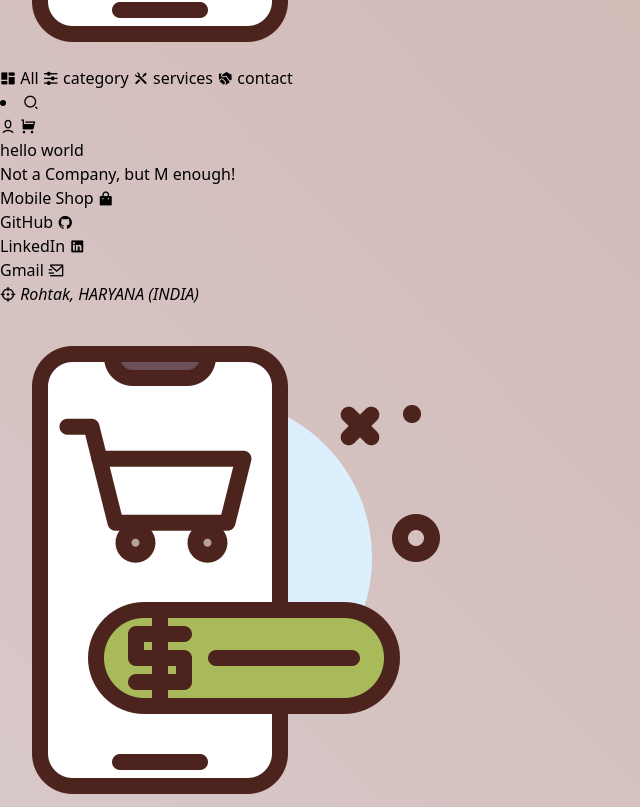
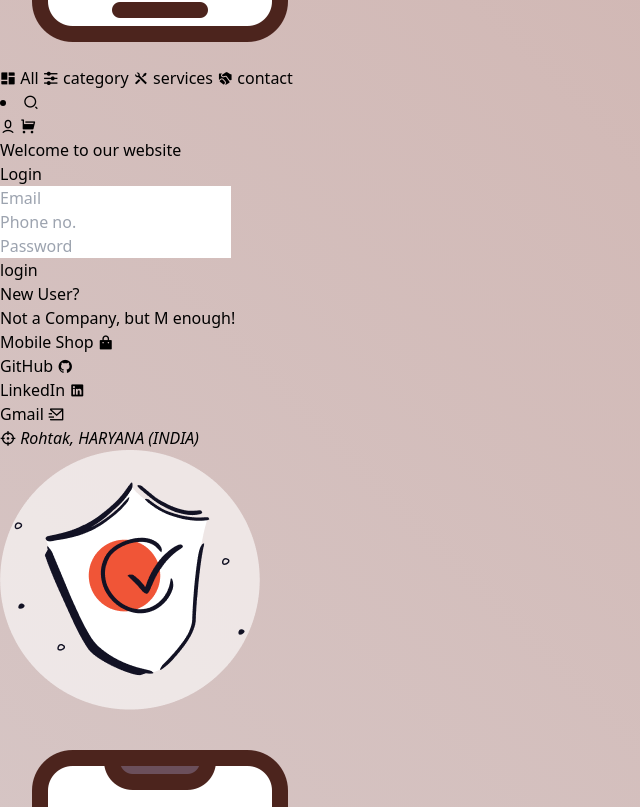
Before and after one commit to MrKuldeep01/Mobile_shop, a React (Vite) app in the folder Frontend/: page / in a window 1280 px wide. Shown: the part 446-1253 px from the top of the page, without its empty margins (0-640 px from the left). Built offline with nearby package versions, Linux system fonts and the light colour scheme; no server answers.

Commit message:
Now path is getting clear.

```diff
--- a/Frontend/src/App.jsx
+++ b/Frontend/src/App.jsx
@@ -8,7 +8,7 @@ import ProductService from "./servicies/Product.services.js";
 import { login, logout } from "./store/Auth.slice.js";
 import Container from "./components/container/Container.jsx";
 function App({outlet}) {
-  const [loading, setLoading] = useState(true);
+  const [loading, setLoading] = useState(false);
   const dispatch = useDispatch();
 // get current user
   // useEffect(()=>{
@@ -26,19 +26,19 @@ function App({outlet}) {
   //     setLoading(false);
   //   })
   // },[])
+
 // get all products
-  useEffect(()=>{
-    ProductService.getProductList()
-    .then(products=>{
-      console.log("products : ");
-      console.log(products);
-    })
-    .catch(error=>{
-      console.log("Error while getting all products :: app.jsx :: useEffect :- \n" + error);
-    }).finally(()=>{
-      setLoading(false);
-    })
-  },[])
+  // useEffect(()=>{
+  //   ProductService.getProductList()
+  //   .then(products=>{
+  //     // dispatch(setProducts(products));
+  //   })
+  //   .catch(error=>{
+  //     console.log("Error while getting all products :: app.jsx :: useEffect :- \n" + error);
+  //   }).finally(()=>{
+  //     setLoading(false);
+  //   })
+  // },[])
 
   return loading ? (<div>Loading...</div>) : (
 <div className="min-h-screen flex flex-wrap content-center">
@@ -46,8 +46,8 @@ function App({outlet}) {
     <Header/>
       <Container>
         {/* {outlet} */}
-        {/* <Login/> */}
-        <h1 className="text-4xl font-bold text-center"> hello world </h1>
+        <h1 className="text-4xl font-bold text-center"> Welcome to our website </h1>
+        <Login/>
       </Container>
     <Footer/>
   </div>
--- a/Frontend/src/components/Footer/Footer.jsx
+++ b/Frontend/src/components/Footer/Footer.jsx
@@ -5,20 +5,20 @@ import  Logo from "../Logo.jsx"
 
 function Footer() {
   return (
-    <footer className="relative overflow-hidden px-2 py-30 w-full bg-gray-400/10 border border-t-2 border-t-black flex items-center justify-center ">
+    <footer className="relative overflow-hidden px-2 py-30 w-full bg-gray-400/10 border border-t-2 border-t-black flex items-center justify-center text-amber-950/80 ">
       <div className="relative w-full z-10 mx-auto px-4">
         <div className=" flex flex-wrap">
 
           <div className="w-full p-6 md:w-1/2 ">
             <div className="h-full">
-              <h3 className="tracking-px mb-9  text-xs font-semibold uppercase text-gray-500">
+              <h3 className="tracking-px mb-9 hover:cursor-none hover:text-amber-950 text-xs font-semibold uppercase">
                 Not a Company, but M enough!
               </h3>
-              <h2 className="my-2 text-4xl font-serif font-semibold capitalize text-zinc-600/80 w-full py-2 ">Mobile Shop <i className="ri-shopping-bag-fill"></i></h2>
-              <ul>
+              <h2 className="my-2 text-4xl font-serif font-semibold capitalize text-amber-950 w-full py-2 ">Mobile Shop <i className="ri-shopping-bag-fill"></i></h2>
+              <ul className="" >
                 <li className="mb-4">
                   <Link
-                    className=" text-base font-medium text-gray-900 hover:text-gray-700"
+                    className=" text-base font-medium text-inherit hover:text-amber-950"
                     to="https://github.com/MrKuldeep01/Mobile_shop.git"
                   >
                     GitHub <i className="ri-github-fill"></i>
@@ -27,7 +27,7 @@ function Footer() {
 
                 <li className="mb-4">
                   <Link
-                    className=" text-base font-medium text-gray-900 hover:text-gray-700"
+                    className=" text-base font-medium hover:text-amber-950"
                     to="https://www.linkedin.com/in/kuldeep-kumar-a4b71a258/"
                   >
                     LinkedIn <i className="ri-linkedin-box-fill"></i>
@@ -35,7 +35,7 @@ function Footer() {
                 </li>
                 <li className="mb-4">
                   <Link
-                    className=" text-base font-medium text-gray-900 hover:text-gray-700"
+                    className=" text-base font-medium hover:text-amber-950"
                     to="mailto:kkharoliya20@gmail.com"
                   >
                     Gmail <i className="ri-mail-send-line"></i>
@@ -43,7 +43,7 @@ function Footer() {
                 </li>
                 <li className="mb-4">
                   <address
-                    className=" text-base sm:text-base  font-semibold text-gray-900 hover:text-gray-700">
+                    className=" text-base sm:text-sm font-semibold hover:text-amber-950 ">
                     <i className="ri-crosshair-2-line"></i> Rohtak, HARYANA (INDIA)
                   </address>
                 </li>
@@ -52,11 +52,14 @@ function Footer() {
           </div>
           <div className="w-full p-6 md:w-1/2 ">
             <div className="flex h-full flex-col justify-around items-center sm:items-end">
-              <div className="mb-4 inline-flex items-center">
-                <Logo className="lg:size-40 sm:size-28 size-26 p-1 sm:p-2" />
+              <div className="mb-0 inline-flex w-full items-center justify-end">
+                <img src="security.png" className="lg:size-20 sm:size-18 size-14 p-1 " />
+              </div>
+              <div className="mb-4 inline-flex items-center ">
+                <Logo className="lg:size-40 sm:size-32 size-28 p-1 sm:p-2" />
               </div>
               <div>
-                <p className="text-sm text-gray-600">
+                <p className="text-sm text-amber-950">
                   &copy; Copyright 2024. mr - kumar.
                 </p>
               </div>
--- a/Frontend/src/components/Header/Header.jsx
+++ b/Frontend/src/components/Header/Header.jsx
@@ -1,7 +1,9 @@
 import React from "react";
 import Logo from "../Logo.jsx";
 import Li from "../Li.jsx";
+import { useSelector } from "react-redux";
 function Header() {
+  const {login} = useSelector(state => state.auth);
   return (
     <>
       <header className="header w-full backdrop-blur-sm h-[100px] py-4 sm:py-6 px-8 sm:px-12  bg-gray-400/40 text-semibold text-[var(--fontPrimaryColor)/50] flex items-center justify-between sticky top-0 left-0 z-50">
@@ -36,7 +38,8 @@ function Header() {
               <i className="ri-search-2-line"></i>
             </li>
 
-            <Li title="you ❤" to="/profile" classes="" activeClasses="" text='' icon={(<i className="ri-user-6-line"></i>)} />
+            {login ?  <Li title="you ❤" to="/profile" classes="" activeClasses="" text='' icon={(<i className="ri-user-6-fill"></i>)} />
+            : <Li title="login" to="/login" classes="" activeClasses="" text='' icon={(<i className="ri-user-6-line"></i>)} /> }
 
             <Li title="cart 🛒" to="/cart" classes="" activeClasses="" text='' icon={(<i className="ri-shopping-cart-fill"></i>)} />
 
--- a/Frontend/src/components/Login.jsx
+++ b/Frontend/src/components/Login.jsx
@@ -1,32 +1,30 @@
 import React, { useState } from "react";
-import { useForm } from "react-hook-form";
 import onChageHandler from "../../utils/changeHandler.js";
+import envConfig from "../../config/envConfig.js";
 function Login() {
-  const { register, handleSubmit } = useForm();
-  const [file, setFile] = useState({});
   const [loading, setLoad] = useState(false);
+  const [res, setRes] = useState(null);
   const [err, setErr] = useState("");
-  const url = `${envConfig.serverBaseURI}/auth/login`;
+  const [formData, setFormData] = useState({});
+  // const url = `${envConfig.serverBaseURI}/auth/login`;
+
   // const changeHandler = (e) => {
-  //   const key = e.target.name;
-  //   const value = e.target.type === "file" ? e.target.files[0] : e.target.value;
-  //   formData.set(key, value);
+  //   const key = e.ta[name;]  //   const value = e.ta[type ]== "file" ? e.ta[files[]] : e.ta[value;]  //   formData.set(key, value);
   //   console.log("Updated FormData:", Array.from(formData.entries()));
   // };
   const changeHandler = async (e) => {
-    const { key, value } = await onChageHandler(e);
-    FormData.set(key, value);
-    console.log("Updated FormData:", Array.from(formData.entries()));
+    const { key, value } = onChageHandler(e);
+    setFormData({...formData, [key]: value});
   };
 
   const submitHandler = (e) => {
     e.preventDefault();
     setLoad(true);
-    setErr("");
+    console.log("submitting");
 // validate formData before sending to server
   // Validate email format
   const emailRegex = /^[^\s@]+@[^\s@]+\.[^\s@]+$/;
-  if (!emailRegex.test(formData.get('email'))) {
+  if (!emailRegex.test(formData['email'])) {
     setErr('Invalid email format');
     setLoad(false);
     return;
@@ -34,37 +32,44 @@ function Login() {
 
   // Validate mobile number (10 digits)
   const mobileRegex = /^\d{10}$/;
-  if (!mobileRegex.test(formData.get('mobile'))) {
+  if (!mobileRegex.test(formData['mobile'])) {
     setErr('Mobile number must be 10 digits');
     setLoad(false);
     return;
   }
 
   // Validate password (min 6 chars)
-  if (formData.get('password').length < 6) {
+  if (formData['password'].length < 6) {
     setErr('Password must be at least 6 characters');
     setLoad(false);
     return;
   }
 
-  auth.register(formData)
+  console.log(formData);
+  // setLoad(false);
+  // setErr("");
+
+  auth.login(formData)
   .then(data => {
-    setRes(data);
-    // Redirect or show success message
+    // setRes(data);
+    console.log("everything is looking good")
+    console.log(data);
     if (data.success) {
       // You can add react-router navigation here
-      alert("Registration successful! Please login.");
-      window.location.href = '/login';
+      alert("Login successful.");
+      window.location.href = '/';
     } else {
-      setErr(data.message || "Registration failed");
+      setErr(data.message || "Login failed");
     }
   })
   .catch(error => {
-    setErr(error.response?.data?.message || error.message || "Registration failed");
+    setErr(error.response?.data?.message || error.message || "Login failed");
   })
   .finally(() => {
     setLoad(false);
   })
+
+
   // fetch(url, {
   //   method: "POST",
   //   body: formData,
@@ -100,7 +105,7 @@ function Login() {
             <h1 className="font-thin text-4xl text-amber-950">Login</h1>
           </div>
           <form
-            encType="multipart/form-data"
+            // encType="multipart/form-data"
             // onSubmit={handleSubmit(submitHandler)}
             onSubmit={submitHandler}
           >
@@ -108,7 +113,8 @@ function Login() {
               <input
                 type="email"
                 placeholder="Email"
-                {...register("email")}
+                name= "email"
+                onChange={changeHandler}
                 className="block w-full p-2 border rounded-md outline-1 outline-dashed outline-zinc-600/50 border-none font-semibool text-amber-900"
               />
             </div>
@@ -116,7 +122,9 @@ function Login() {
               <input
                 type="number"
                 placeholder="Phone no."
-                {...register("mobile")}
+                name= "mobile"
+                minLength={10}
+                onChange={changeHandler}
                 className="block w-full p-2 border rounded-md outline-1 outline-dashed outline-zinc-600/50 border-none font-semibool text-amber-900"
               />
             </div>
@@ -124,9 +132,16 @@ function Login() {
               <input
                 type="password"
                 placeholder="Password"
-                {...register("password")}
+                name= "password"
+                onChange={changeHandler}
+                required
                 className="block w-full p-2 border rounded-md outline-1 outline-dashed outline-zinc-600/50 border-none font-semibool text-amber-900"
               />
+            </div>
+            <div className="mt-5">
+              {err && <p className="text-red-500">{err}</p>}
+              {loading && <p className="text-red-500">Loading...</p>}
+
             </div>
             <div className="mt-5">
               <input
@@ -144,8 +159,7 @@ function Login() {
                   New User?
                 </a>
                 {/* <a href="#" className="text-rose-600/40 text-sm font-semibold underline">
-                  Forget Password?
-                </a> */}
+                  Fo[Password?]                </a> */}
               </div>
             </div>
           </form>
```
